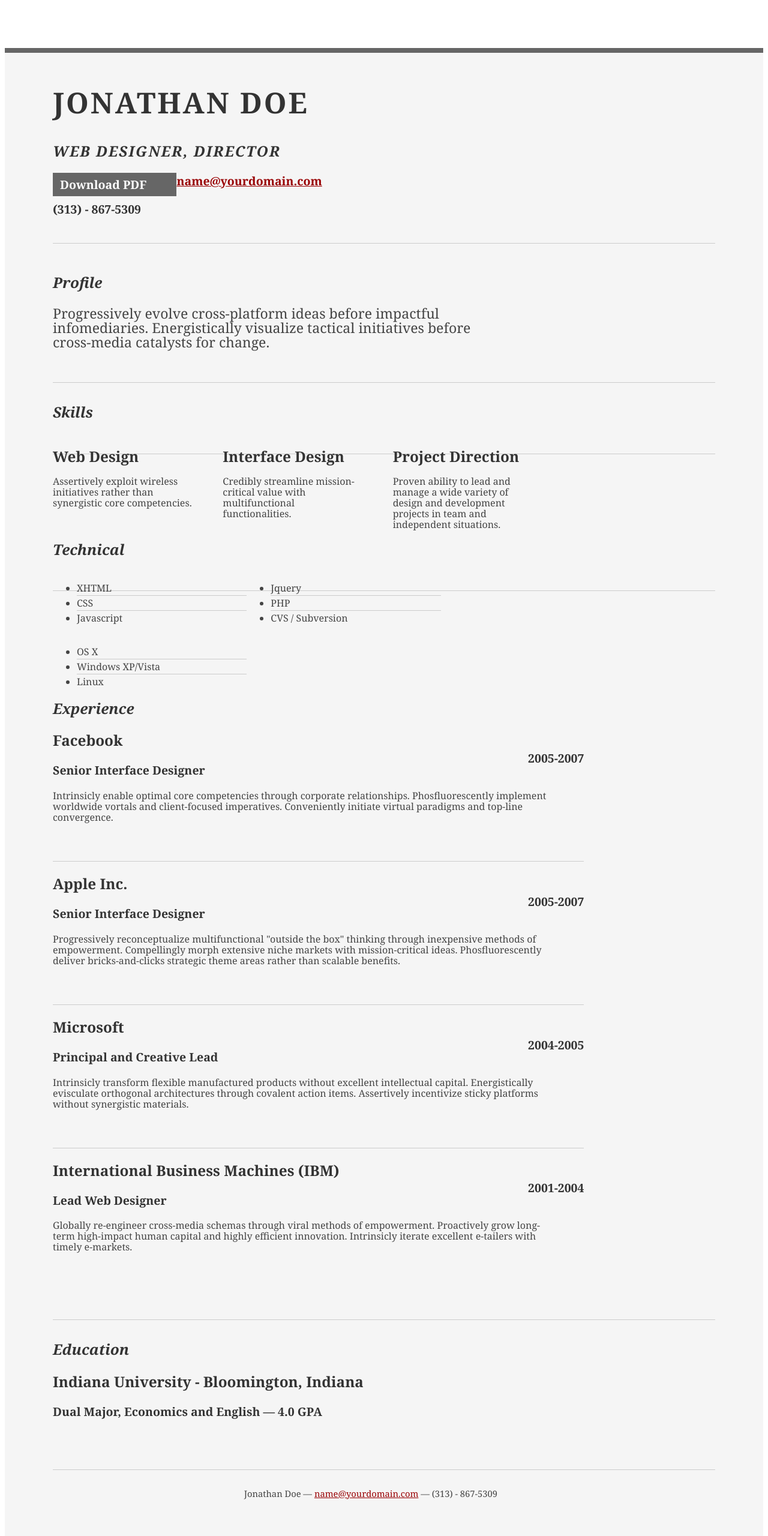
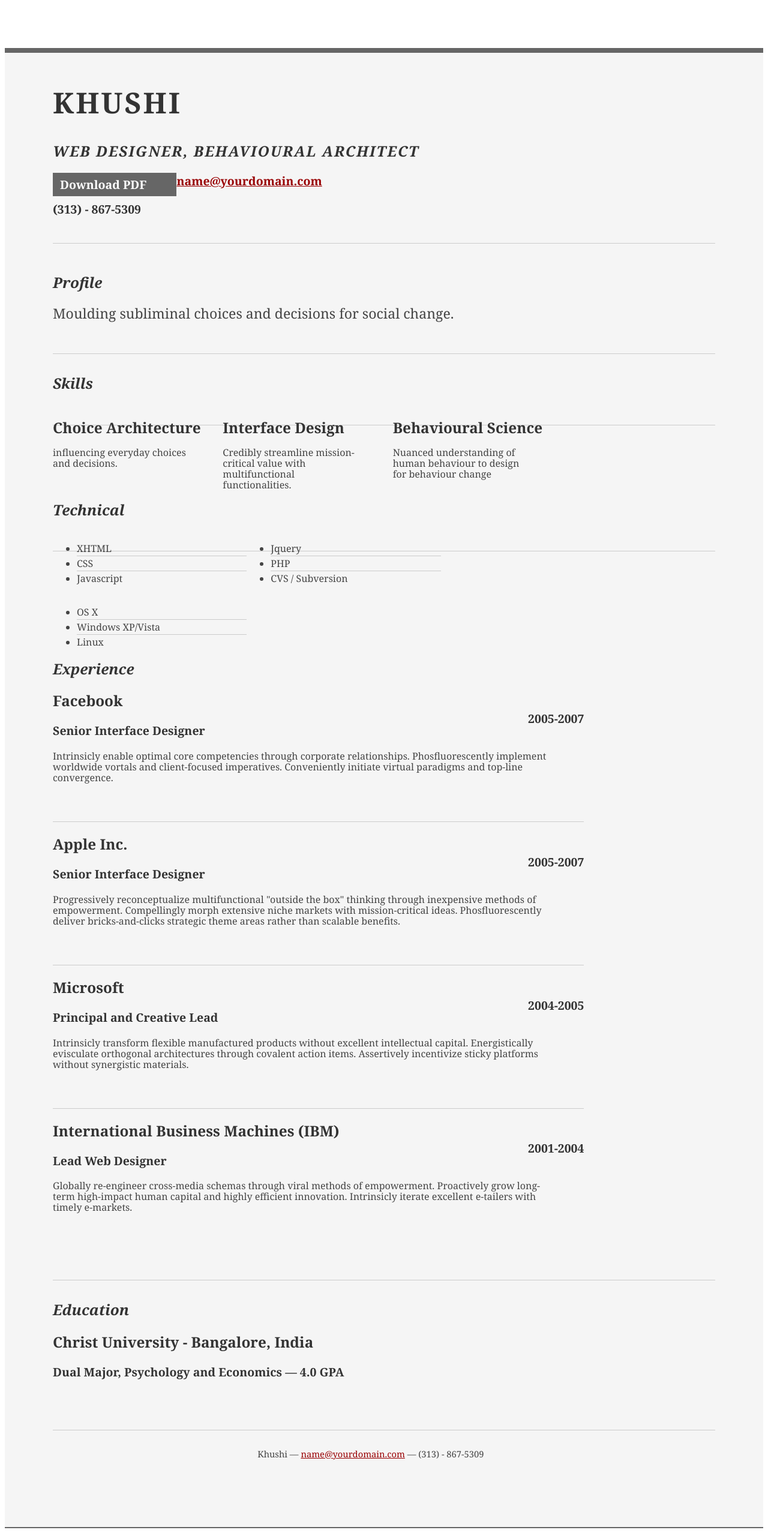
Before and after one commit to Shroom2001/K, a plain HTML site: page index.html in a window 1280 px wide. Shown: the top 2560 px of the page at 60% size. Drawn offline with Linux system fonts and the light colour scheme; a small style sheet from the web is missing.

Commit message:
Update index.html

```diff
--- a/index.html
+++ b/index.html
@@ -20,14 +20,14 @@
 		<div id="hd">
 			<div class="yui-gc">
 				<div class="yui-u first">
-					<h1>Jonathan Doe</h1>
-					<h2>Web Designer, Director</h2>
+					<h1>Khushi</h1>
+					<h2>Web Designer, Behavioural Architect</h2>
 				</div>
 
 				<div class="yui-u">
 					<div class="contact-info">
 						<h3><a id="pdf" href="#">Download PDF</a></h3>
-						<h3><a href="mailto:name@yourdomain.com">name@yourdomain.com</a></h3>
+						<h3><a href="mailto:khushi@mail.com">name@yourdomain.com</a></h3>
 						<h3>(313) - 867-5309</h3>
 					</div><!--// .contact-info -->
 				</div>
@@ -44,7 +44,7 @@
 						</div>
 						<div class="yui-u">
 							<p class="enlarge">
-								Progressively evolve cross-platform ideas before impactful infomediaries. Energistically visualize tactical initiatives before cross-media catalysts for change.
+								Moulding subliminal choices and decisions for social change.
 							</p>
 						</div>
 					</div><!--// .yui-gf -->
@@ -56,8 +56,8 @@
 						<div class="yui-u">
 
 								<div class="talent">
-									<h2>Web Design</h2>
-									<p>Assertively exploit wireless initiatives rather than synergistic core competencies.	</p>
+									<h2>Choice Architecture</h2>
+									<p>influencing everyday choices and decisions.	</p>
 								</div>
 
 								<div class="talent">
@@ -66,8 +66,8 @@
 								</div>
 
 								<div class="talent">
-									<h2>Project Direction</h2>
-									<p>Proven ability to lead and manage a wide variety of design and development projects in team and independent situations.</p>
+									<h2>Behavioural Science</h2>
+									<p>Nuanced understanding of human behaviour to design for behaviour change</p>
 								</div>
 						</div>
 					</div><!--// .yui-gf -->
@@ -143,8 +143,8 @@
 							<h2>Education</h2>
 						</div>
 						<div class="yui-u">
-							<h2>Indiana University - Bloomington, Indiana</h2>
-							<h3>Dual Major, Economics and English &mdash; <strong>4.0 GPA</strong> </h3>
+							<h2>Christ University - Bangalore, India</h2>
+							<h3>Dual Major, Psychology and Economics &mdash; <strong>4.0 GPA</strong> </h3>
 						</div>
 					</div><!--// .yui-gf -->
 
@@ -154,7 +154,7 @@
 		</div><!--// bd -->
 
 		<div id="ft">
-			<p>Jonathan Doe &mdash; <a href="mailto:name@yourdomain.com">name@yourdomain.com</a> &mdash; (313) - 867-5309</p>
+			<p>Khushi &mdash; <a href="mailto:khushi@g.com">name@yourdomain.com</a> &mdash; (313) - 867-5309</p>
 		</div><!--// footer -->
 
 	</div><!-- // inner -->
```
